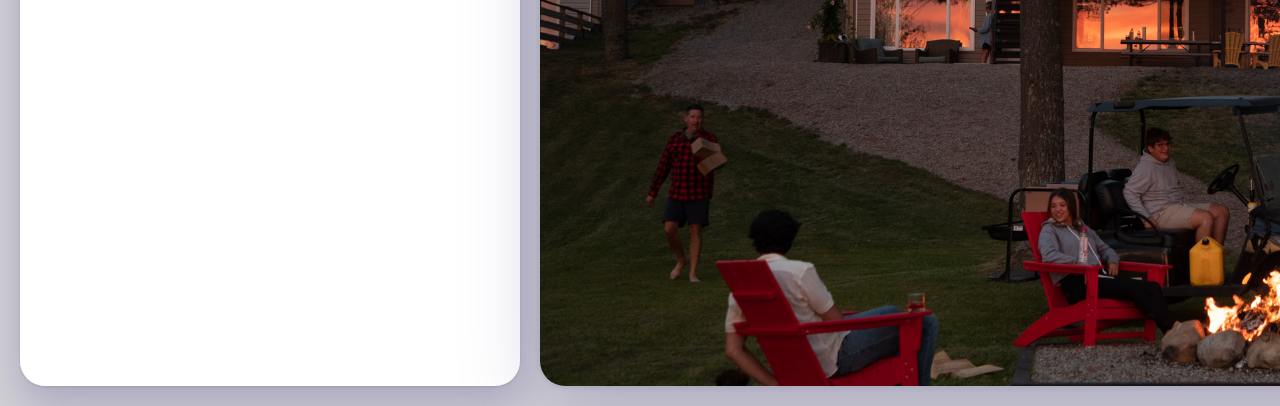
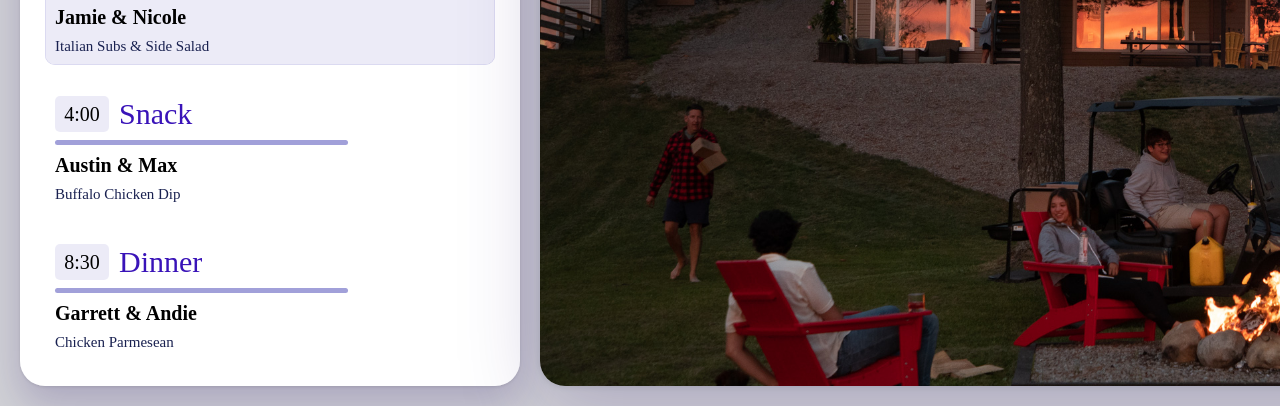
Before and after one commit to garrettphorn19/Caseville-Dashboard-React, a Gatsby site: page / in a window 1280 px wide. Shown: the part 674-1080 px from the top of the page. Built offline with nearby package versions, Linux system fonts and the light colour scheme; Gatsby itself is replaced by a stand-in of ours.

Commit message:
Visual Complete

```diff
--- /dev/null
+++ b/src/components/widgets/Event.js
@@ -0,0 +1,211 @@
+import React from "react"
+import styled from "styled-components"
+
+export default function Event(props) {
+  const { event } = props
+
+  return (
+    <EventWrapper active={event.active}>
+      <TextWrapper>
+        <TopRow>
+          <TimeWrapper>
+            <Time>{event.time}</Time>
+          </TimeWrapper>
+          <Title>{event.title}</Title>
+        </TopRow>
+        <Divider />
+        <Subtitle>{event.subtitle}</Subtitle>
+        <Description>{event.description}</Description>
+      </TextWrapper>
+    </EventWrapper>
+  )
+}
+
+const EventWrapper = styled.div`
+  box-sizing: border-box;
+
+  display: flex;
+  flex-direction: row;
+  align-items: flex-start;
+  padding: 10px;
+  gap: 10px;
+
+  width: 450px;
+  height: 127px;
+
+  background: ${props => (props.active ? "rgba(68, 66, 178, 0.1)" : "#FFFFFF")};
+  box-shadow: ${props =>
+    props.active ? "inset 0px 0px 0px 0.5px rgba(68, 66, 178, 0.2)" : "none"};
+  border-radius: 10px;
+`
+
+const TextWrapper = styled.div`
+  display: flex;
+  flex-direction: column;
+  align-items: flex-start;
+  padding: 0px;
+  gap: 8px;
+
+  width: 293px;
+  height: 107px;
+
+  /* Inside auto layout */
+
+  flex: none;
+  order: 0;
+  flex-grow: 0;
+`
+
+const TopRow = styled.div`
+  display: flex;
+  flex-direction: row;
+  align-items: flex-start;
+  padding: 0px;
+  gap: 10px;
+
+  width: 243px;
+  height: 36px;
+
+  /* Inside auto layout */
+
+  flex: none;
+  order: 0;
+  flex-grow: 0;
+`
+
+const TimeWrapper = styled.div`
+  display: flex;
+  flex-direction: row;
+  align-items: center;
+  padding: 2px 6px;
+  gap: 10px;
+
+  width: 54px;
+  height: 36px;
+
+  background: rgba(68, 66, 179, 0.1);
+  background-blend-mode: overlay;
+  border-radius: 5px;
+
+  /* Inside auto layout */
+
+  flex: none;
+  order: 0;
+  align-self: stretch;
+  flex-grow: 0;
+`
+
+const Time = styled.p`
+  /* Time */
+
+  width: 42px;
+  height: 24px;
+
+  /* Event Time Text */
+
+  font-family: "SF Pro Rounded";
+  font-style: normal;
+  font-weight: 500;
+  font-size: 20px;
+  line-height: 24px;
+  /* identical to box height */
+
+  text-align: center;
+
+  color: #000000;
+
+  /* Inside auto layout */
+
+  flex: none;
+  order: 0;
+  flex-grow: 0;
+`
+
+const Title = styled.p`
+  /* Event Title */
+
+  width: 179px;
+  height: 36px;
+
+  /* Event Title Text */
+
+  font-family: "SF Pro Rounded";
+  font-style: normal;
+  font-weight: 500;
+  font-size: 30px;
+  line-height: 36px;
+  /* identical to box height */
+
+  display: flex;
+  align-items: center;
+
+  /* Event Text Color */
+
+  color: #3913b8;
+
+  /* Inside auto layout */
+
+  flex: none;
+  order: 1;
+  flex-grow: 0;
+`
+
+const Divider = styled.div`
+  width: 293px;
+  height: 5px;
+
+  background: rgba(68, 66, 179, 0.5);
+  background-blend-mode: overlay;
+  border-radius: 8px;
+
+  /* Inside auto layout */
+
+  flex: none;
+  order: 1;
+  align-self: stretch;
+  flex-grow: 0;
+`
+
+const Subtitle = styled.p`
+  width: 231px;
+  height: 24px;
+
+  /* Event Subtitle Text */
+
+  font-family: "SF Pro Rounded";
+  font-style: normal;
+  font-weight: 600;
+  font-size: 20px;
+  line-height: 24px;
+  /* identical to box height */
+
+  color: #000000;
+
+  /* Inside auto layout */
+
+  flex: none;
+  order: 2;
+  flex-grow: 0;
+`
+
+const Description = styled.p`
+  width: 231px;
+  height: 18px;
+
+  /* Event Description Text */
+
+  font-family: "SF Pro Rounded";
+  font-style: normal;
+  font-weight: 400;
+  font-size: 15px;
+  line-height: 18px;
+  /* identical to box height */
+
+  color: #192150;
+
+  /* Inside auto layout */
+
+  flex: none;
+  order: 3;
+  flex-grow: 0;
+`
--- a/src/components/widgets/TimelineWidget.js
+++ b/src/components/widgets/TimelineWidget.js
@@ -1,8 +1,55 @@
 import React from "react"
 import styled from "styled-components"
+import Event from "./Event"
 
 export default function TimelineWidget() {
-  return <Widget></Widget>
+  const events = [
+    {
+      title: "Golf",
+      time: "6:33",
+      subtitle: "Bird Creek",
+      description: "Three Team Scramble",
+      active: false,
+    },
+    {
+      title: "Breakfast",
+      time: "8:30",
+      subtitle: "Matt & Regina",
+      description: "Waffle bar & Bacon",
+      active: false,
+    },
+    {
+      title: "Lunch",
+      time: "1:00",
+      subtitle: "Jamie & Nicole",
+      description: "Italian Subs & Side Salad",
+      active: true,
+    },
+    {
+      title: "Snack",
+      time: "4:00",
+      subtitle: "Austin & Max",
+      description: "Buffalo Chicken Dip",
+      active: false,
+    },
+    {
+      title: "Dinner",
+      time: "8:30",
+      subtitle: "Garrett & Andie",
+      description: "Chicken Parmesean",
+      active: false,
+    },
+  ]
+
+  return (
+    <Widget>
+      <Wrapper>
+        {events.map((event, index) => (
+          <Event event={event} />
+        ))}
+      </Wrapper>
+    </Widget>
+  )
 }
 
 const Widget = styled.div`
@@ -25,3 +72,22 @@ const Widget = styled.div`
     inset 0px 0px 0px 0.5px rgba(255, 255, 255, 0.5);
   border-radius: 25px;
 `
+
+const Wrapper = styled.div`
+  display: flex;
+  flex-direction: column;
+  justify-content: space-between;
+  align-items: flex-start;
+  padding: 0px;
+  gap: 5px;
+
+  width: 450px;
+  height: 720px;
+
+  /* Inside auto layout */
+
+  flex: none;
+  order: 0;
+  align-self: stretch;
+  flex-grow: 1;
+`
```
